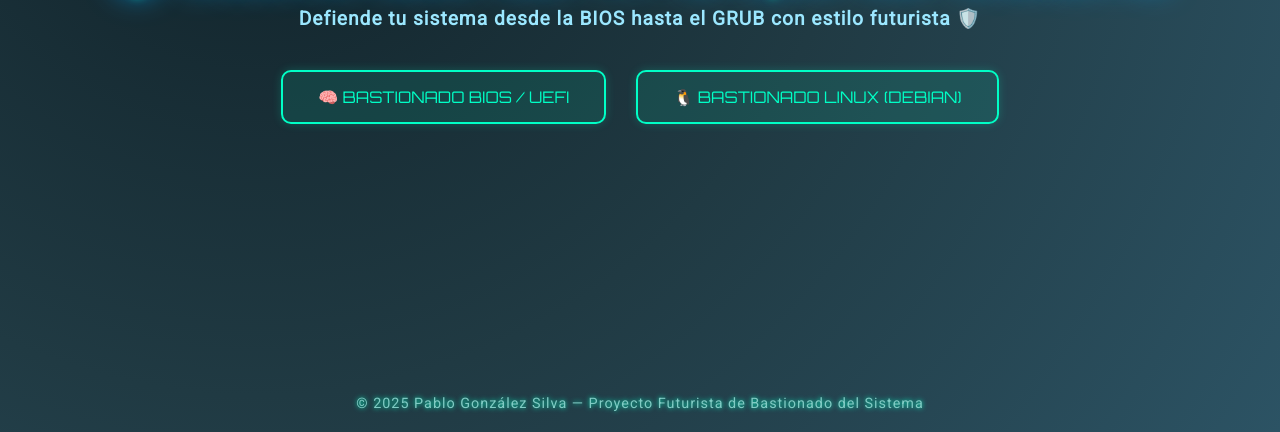
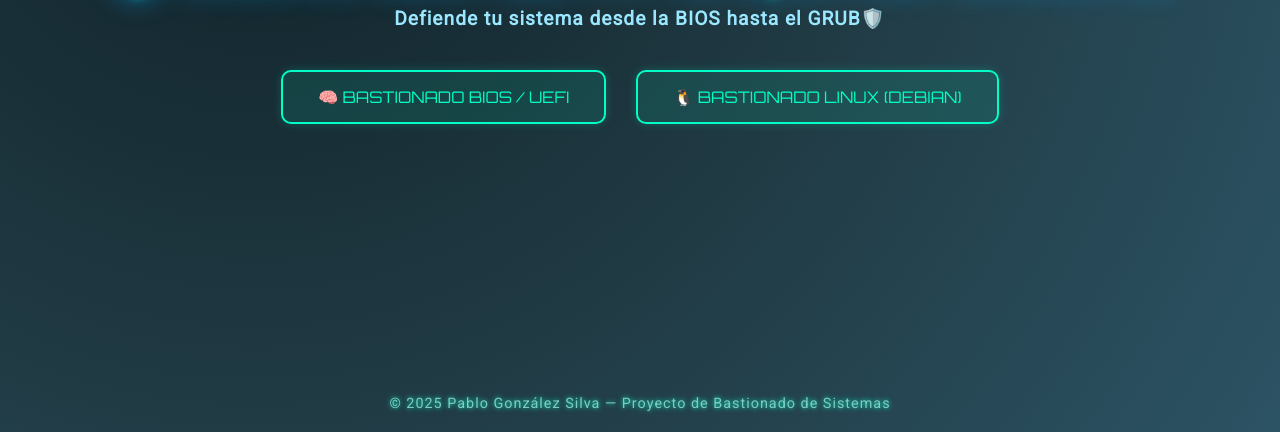
Before and after one commit to PabloGonz68/ArranqueSistema, a plain HTML site: page docs/index.html in a window 1280 px wide. Shown: the part 368-800 px from the top of the page. Drawn offline with Linux system fonts and the light colour scheme.

Commit message:
Corregido texto

```diff
--- a/docs/index.html
+++ b/docs/index.html
@@ -121,7 +121,7 @@
 
 <body>
     <h1>⚙️ Bastionado del Arranque del Sistema</h1>
-    <h2>Defiende tu sistema desde la BIOS hasta el GRUB con estilo futurista 🛡️</h2>
+    <h2>Defiende tu sistema desde la BIOS hasta el GRUB🛡️</h2>
 
     <div class="buttons">
         <button class="btn" onclick="location.href='https://PabloGonz68.github.io/ArranqueSistema/bastionado-bios/'">🧠
@@ -131,7 +131,7 @@
     </div>
 
     <div class="footer">
-        © 2025 Pablo González Silva — Proyecto Futurista de Bastionado del Sistema
+        © 2025 Pablo González Silva — Proyecto de Bastionado de Sistemas
     </div>
 </body>
 
```
